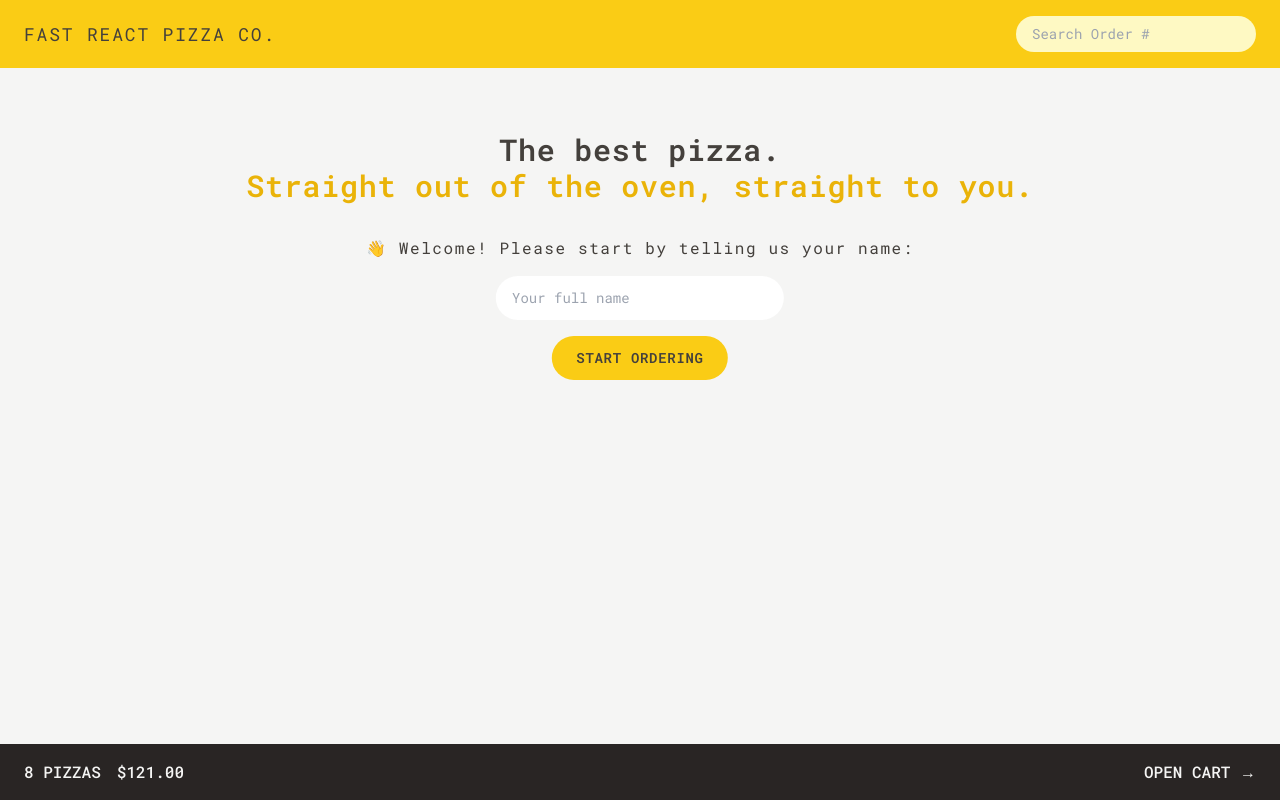
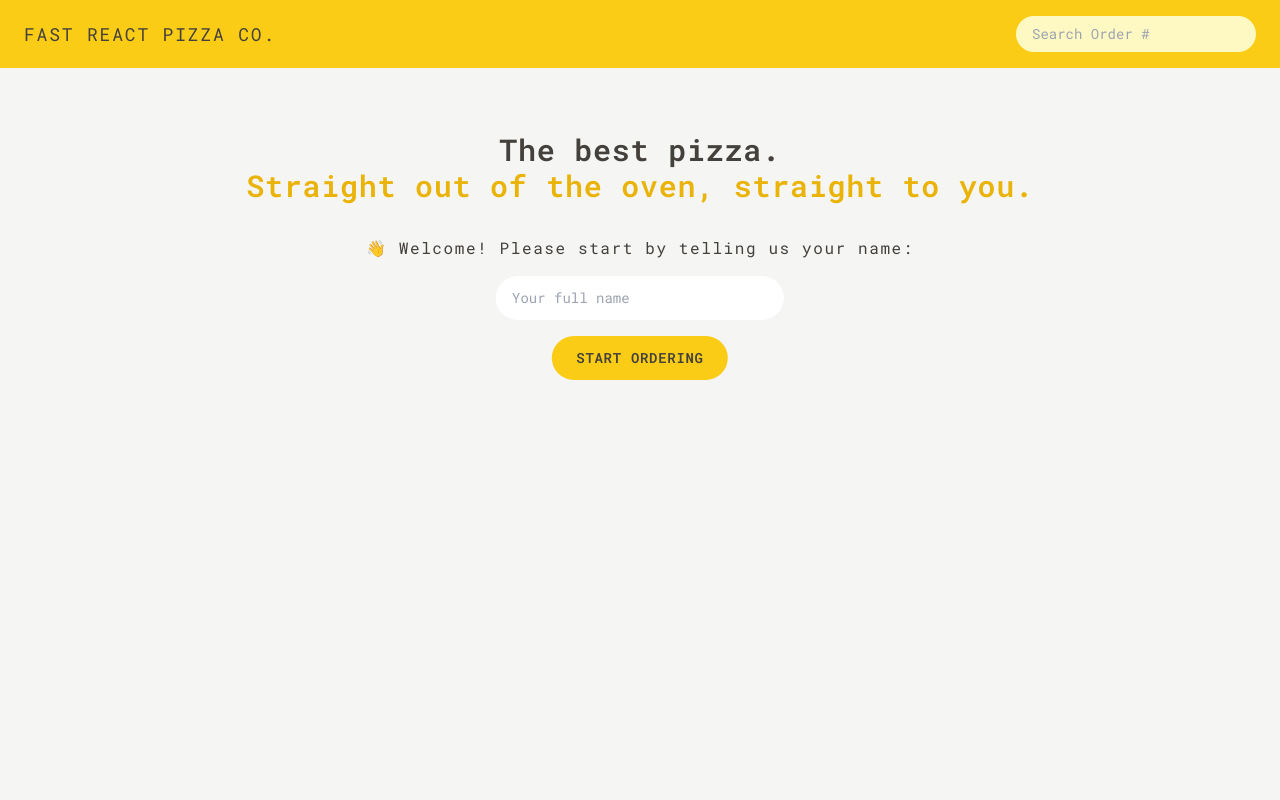
Before and after one commit to sofianeberkane202/fast-delevry-pizza, a React (Vite) app: page / in a window 1280 px wide. Built offline with nearby package versions, Linux system fonts and the light colour scheme.

Commit message:
feat: consume name from reducerUserSlice to control TotalPriceQuantity display
Updated the logic to fetch the user's name from `reducerUserSlice` and conditionally display the `TotalPriceQuantity` component based on whether a name exists in the store.

```diff
--- a/src/ui/AppLayout.jsx
+++ b/src/ui/AppLayout.jsx
@@ -4,8 +4,11 @@ import { Outlet, useNavigation } from "react-router-dom";
 import NavBar from "./NavBar";
 import TotalPriceAndQuantity from "./TotalPriceAndQuantity";
 import Loader from "./Loader";
+import { useSelector } from "react-redux";
+import { getName } from "../features/User/reducerUserSlice";
 function AppLayout() {
   const { state } = useNavigation();
+  const name = useSelector((state) => getName(state));
 
   return (
     <div className="relative grid h-screen grid-rows-[auto_1fr_auto] bg-stone-100">
@@ -13,7 +16,7 @@ function AppLayout() {
       {state === "loading" && <Loader />}
       <div className="container overflow-y-auto">{state === "idle" && <Outlet />}</div>
 
-      <TotalPriceAndQuantity />
+      {name && <TotalPriceAndQuantity />}
     </div>
   );
 }
```
